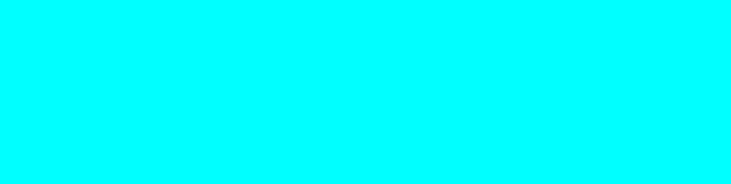
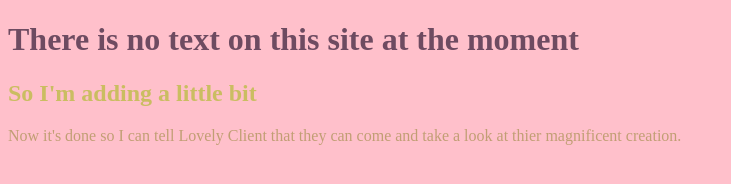
Before and after one commit to FrouFrou82/breakpoints, a plain HTML site: page index.html in a window 1280 px wide. Shown: the whole page, without its empty margins (0-731 px from the left). Drawn offline with Linux system fonts and the light colour scheme.

Commit message:
changed color of fonts for each breakpoint

```diff
--- a/css/main.css
+++ b/css/main.css
@@ -1,14 +1,46 @@
+body {
+    background: pink;
+}
 
+h1  {
+    color: #7b7d70;
+}
+
+h2  {
+    color: 	#4eafb8;
+}
+
+p   {
+    color:	#ff8641;
+}
 /* ----------- Tablets larger than 768px wide ----------- */
 @media (min-width: 768px) {
-	body {
-    background: red;
-  }
+
+    h1  {
+        color: #02cbd2;
+    }
+
+    h2  {
+        color: #fcc02a;
+    }
+
+    p   {
+        color: #7b8f8e;
+    }
 }
 
 /* ----------- Monitors larger than 1200px wide ----------- */
 @media (min-width: 1200px) {
-    body {
-    background: aqua;
-  }
+
+    h1  {
+        color: #6e4b61;
+    }
+
+    h2  {
+        color: #cabd61;
+    }
+
+    p   {
+        color: #c19e74;
+    }
 }
--- a/index.html
+++ b/index.html
@@ -6,7 +6,9 @@
     <title>Skillcrush Testing</title>
     <link rel="stylesheet" type="text/css" href="css/main.css" />
   </head>
-
+<h1>There is no text on this site at the moment</h1>
+    <h2>So I'm adding a little bit</h2>
+    <p>Now it's done so I can tell Lovely Client that they can come and take a look at thier magnificent creation.</p>
   <body>
   </body>
 </html>
```
